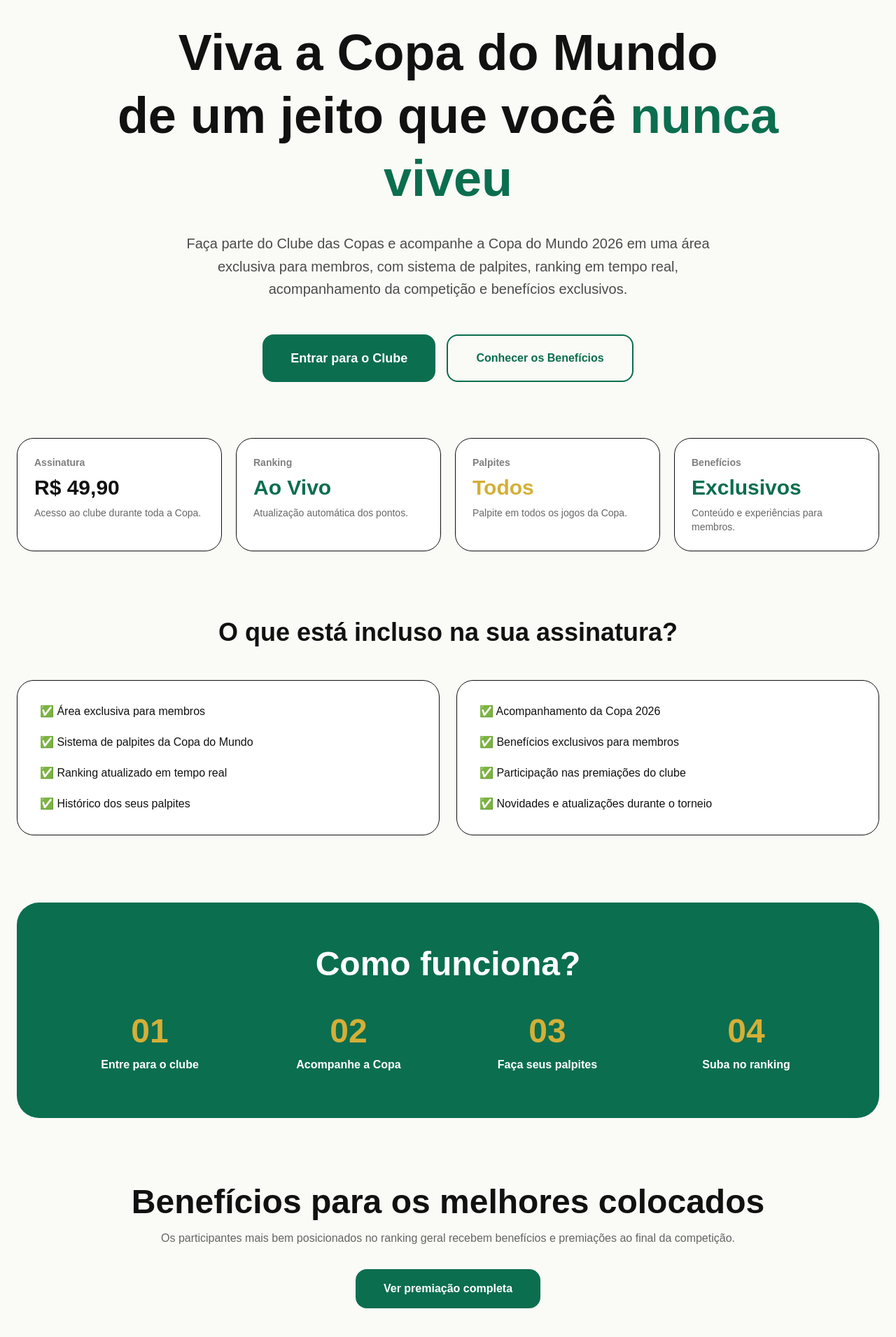
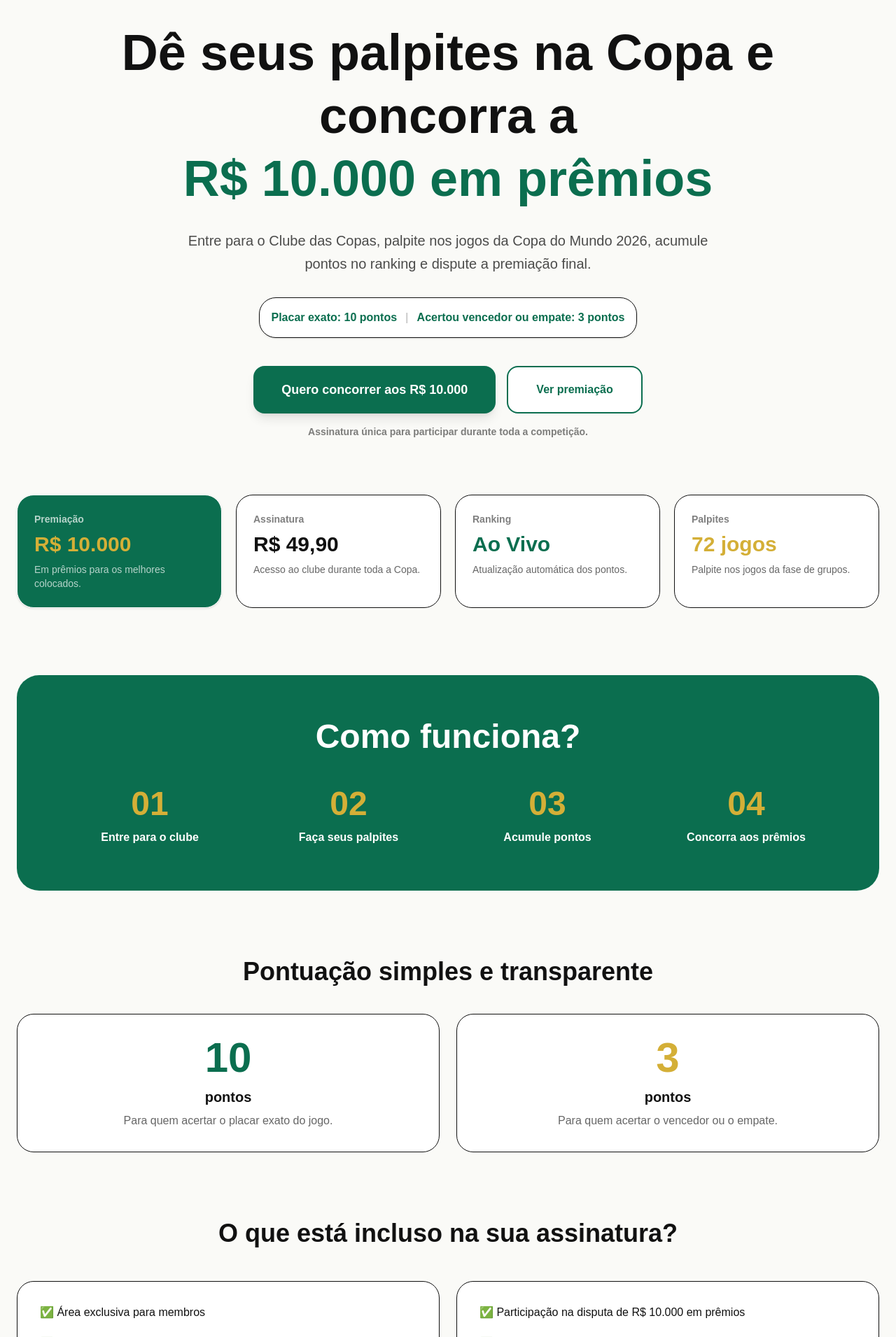
Before and after one commit to Passaportedasorte/clube-das-copas, a Next.js app: page / in a window 1280 px wide. Shown: the part 189-2100 px from the top of the page at 70% size. Built offline with nearby package versions, Linux system fonts and the light colour scheme; no server answers.

Commit message:
style: melhorar home e destacar premiacao

```diff
--- a/app/page.tsx
+++ b/app/page.tsx
@@ -1,57 +1,74 @@
 export default function Home() {
   return (
     <main className="min-h-screen bg-[#FAFAF7] text-[#111111]">
-      <section className="max-w-7xl mx-auto px-6 py-20">
-
+      <section className="max-w-7xl mx-auto px-5 md:px-6 py-14 md:py-20">
         <div className="text-center max-w-5xl mx-auto">
-
-          <span className="inline-flex items-center gap-2 bg-[#D4AF37]/15 text-[#0B6E4F] border border-[#D4AF37]/30 px-5 py-2 rounded-full font-black text-sm">
+          <span className="inline-flex items-center gap-2 bg-[#D4AF37]/20 text-[#0B6E4F] border border-[#D4AF37]/40 px-5 py-2 rounded-full font-black text-sm">
             🏆 Clube Oficial da Copa do Mundo 2026
           </span>
 
-          <h1 className="mt-8 text-5xl md:text-7xl font-black leading-tight">
-            Viva a Copa do Mundo
-            <br />
-            de um jeito que você
-            <span className="text-[#0B6E4F]"> nunca viveu</span>
+          <h1 className="mt-8 text-4xl md:text-7xl font-black leading-tight">
+            Dê seus palpites na Copa e concorra a
+            <span className="block text-[#0B6E4F]">
+              R$ 10.000 em prêmios
+            </span>
           </h1>
 
-          <p className="max-w-3xl mx-auto mt-8 text-xl text-black/70 leading-relaxed">
-            Faça parte do Clube das Copas e acompanhe a Copa do Mundo 2026
-            em uma área exclusiva para membros, com sistema de palpites,
-            ranking em tempo real, acompanhamento da competição e benefícios exclusivos.
+          <p className="max-w-3xl mx-auto mt-7 text-lg md:text-xl text-black/70 leading-relaxed">
+            Entre para o Clube das Copas, palpite nos jogos da Copa do Mundo
+            2026, acumule pontos no ranking e dispute a premiação final.
           </p>
 
-          <div className="flex flex-col md:flex-row justify-center gap-4 mt-12">
+          <div className="mt-8 inline-flex flex-col md:flex-row items-center justify-center gap-3 bg-white border rounded-3xl p-4 shadow-sm">
+            <div className="font-black text-[#0B6E4F]">
+              Placar exato: 10 pontos
+            </div>
 
+            <div className="hidden md:block text-black/20 font-black">|</div>
+
+            <div className="font-black text-[#0B6E4F]">
+              Acertou vencedor ou empate: 3 pontos
+            </div>
+          </div>
+
+          <div className="flex flex-col md:flex-row justify-center gap-4 mt-10">
             <a
               href="/cadastro"
-              className="bg-[#0B6E4F] hover:opacity-90 transition text-white px-10 py-5 rounded-2xl font-black text-lg"
+              className="bg-[#0B6E4F] hover:opacity-90 transition text-white px-10 py-5 rounded-2xl font-black text-lg shadow-lg"
             >
-              Entrar para o Clube
+              Quero concorrer aos R$ 10.000
             </a>
 
             <a
               href="/premiacao"
-              className="border-2 border-[#0B6E4F] text-[#0B6E4F] px-10 py-5 rounded-2xl font-black"
+              className="border-2 border-[#0B6E4F] text-[#0B6E4F] px-10 py-5 rounded-2xl font-black bg-white"
             >
-              Conhecer os Benefícios
+              Ver premiação
             </a>
-
           </div>
 
+          <p className="mt-4 text-sm text-black/50 font-semibold">
+            Assinatura única para participar durante toda a competição.
+          </p>
         </div>
 
-        <div className="grid md:grid-cols-4 gap-5 mt-20">
+        <div className="grid md:grid-cols-4 gap-5 mt-16 md:mt-20">
+          <div className="bg-[#0B6E4F] text-white border rounded-3xl p-6 shadow-sm">
+            <p className="text-sm text-white/70 font-bold">Premiação</p>
+
+            <p className="text-3xl font-black mt-2 text-[#D4AF37]">
+              R$ 10.000
+            </p>
+
+            <p className="text-white/70 text-sm mt-2">
+              Em prêmios para os melhores colocados.
+            </p>
+          </div>
 
           <div className="bg-white border rounded-3xl p-6">
-            <p className="text-sm text-black/50 font-bold">
-              Assinatura
-            </p>
+            <p className="text-sm text-black/50 font-bold">Assinatura</p>
 
-            <p className="text-3xl font-black mt-2">
-              R$ 49,90
-            </p>
+            <p className="text-3xl font-black mt-2">R$ 49,90</p>
 
             <p className="text-black/60 text-sm mt-2">
               Acesso ao clube durante toda a Copa.
@@ -59,9 +76,7 @@ export default function Home() {
           </div>
 
           <div className="bg-white border rounded-3xl p-6">
-            <p className="text-sm text-black/50 font-bold">
-              Ranking
-            </p>
+            <p className="text-sm text-black/50 font-bold">Ranking</p>
 
             <p className="text-3xl font-black text-[#0B6E4F] mt-2">
               Ao Vivo
@@ -73,43 +88,76 @@ export default function Home() {
           </div>
 
           <div className="bg-white border rounded-3xl p-6">
-            <p className="text-sm text-black/50 font-bold">
-              Palpites
-            </p>
+            <p className="text-sm text-black/50 font-bold">Palpites</p>
 
             <p className="text-3xl font-black text-[#D4AF37] mt-2">
-              Todos
+              72 jogos
             </p>
 
             <p className="text-black/60 text-sm mt-2">
-              Palpite em todos os jogos da Copa.
+              Palpite nos jogos da fase de grupos.
             </p>
           </div>
-
-          <div className="bg-white border rounded-3xl p-6">
-            <p className="text-sm text-black/50 font-bold">
-              Benefícios
-            </p>
-
-            <p className="text-3xl font-black text-[#0B6E4F] mt-2">
-              Exclusivos
-            </p>
-
-            <p className="text-black/60 text-sm mt-2">
-              Conteúdo e experiências para membros.
-            </p>
-          </div>
-
         </div>
 
-        <div className="mt-24">
+        <div className="mt-20 md:mt-24 bg-[#0B6E4F] rounded-[2rem] p-8 md:p-16 text-white">
+          <h2 className="text-4xl md:text-5xl font-black text-center">
+            Como funciona?
+          </h2>
 
+          <div className="grid md:grid-cols-4 gap-8 mt-12">
+            <div className="text-center">
+              <div className="text-5xl font-black text-[#D4AF37]">01</div>
+              <p className="mt-3 font-bold">Entre para o clube</p>
+            </div>
+
+            <div className="text-center">
+              <div className="text-5xl font-black text-[#D4AF37]">02</div>
+              <p className="mt-3 font-bold">Faça seus palpites</p>
+            </div>
+
+            <div className="text-center">
+              <div className="text-5xl font-black text-[#D4AF37]">03</div>
+              <p className="mt-3 font-bold">Acumule pontos</p>
+            </div>
+
+            <div className="text-center">
+              <div className="text-5xl font-black text-[#D4AF37]">04</div>
+              <p className="mt-3 font-bold">Concorra aos prêmios</p>
+            </div>
+          </div>
+        </div>
+
+        <div className="mt-20 md:mt-24">
+          <h2 className="text-4xl font-black text-center">
+            Pontuação simples e transparente
+          </h2>
+
+          <div className="grid md:grid-cols-2 gap-6 mt-10">
+            <div className="bg-white border rounded-3xl p-8 text-center">
+              <p className="text-6xl font-black text-[#0B6E4F]">10</p>
+              <p className="mt-3 text-xl font-black">pontos</p>
+              <p className="text-black/60 mt-2">
+                Para quem acertar o placar exato do jogo.
+              </p>
+            </div>
+
+            <div className="bg-white border rounded-3xl p-8 text-center">
+              <p className="text-6xl font-black text-[#D4AF37]">3</p>
+              <p className="mt-3 text-xl font-black">pontos</p>
+              <p className="text-black/60 mt-2">
+                Para quem acertar o vencedor ou o empate.
+              </p>
+            </div>
+          </div>
+        </div>
+
+        <div className="mt-20 md:mt-24">
           <h2 className="text-4xl font-black text-center">
             O que está incluso na sua assinatura?
           </h2>
 
           <div className="grid md:grid-cols-2 gap-6 mt-12">
-
             <div className="bg-white border rounded-3xl p-8">
               <ul className="space-y-5 font-medium">
                 <li>✅ Área exclusiva para membros</li>
@@ -121,88 +169,32 @@ export default function Home() {
 
             <div className="bg-white border rounded-3xl p-8">
               <ul className="space-y-5 font-medium">
+                <li>✅ Participação na disputa de R$ 10.000 em prêmios</li>
                 <li>✅ Acompanhamento da Copa 2026</li>
-                <li>✅ Benefícios exclusivos para membros</li>
-                <li>✅ Participação nas premiações do clube</li>
-                <li>✅ Novidades e atualizações durante o torneio</li>
+                <li>✅ Pontuação automática após os resultados</li>
+                <li>✅ Atualizações durante o torneio</li>
               </ul>
             </div>
-
           </div>
-
         </div>
 
-        <div className="mt-24 bg-[#0B6E4F] rounded-[2rem] p-10 md:p-16 text-white">
-
-          <h2 className="text-4xl md:text-5xl font-black text-center">
-            Como funciona?
+        <div className="mt-20 md:mt-24 text-center bg-white border rounded-[2rem] p-8 md:p-14">
+          <h2 className="text-4xl md:text-5xl font-black">
+            A Copa fica muito mais emocionante quando vale prêmio
           </h2>
 
-          <div className="grid md:grid-cols-4 gap-8 mt-12">
-
-            <div className="text-center">
-              <div className="text-5xl font-black text-[#D4AF37]">
-                01
-              </div>
-
-              <p className="mt-3 font-bold">
-                Entre para o clube
-              </p>
-            </div>
-
-            <div className="text-center">
-              <div className="text-5xl font-black text-[#D4AF37]">
-                02
-              </div>
-
-              <p className="mt-3 font-bold">
-                Acompanhe a Copa
-              </p>
-            </div>
-
-            <div className="text-center">
-              <div className="text-5xl font-black text-[#D4AF37]">
-                03
-              </div>
-
-              <p className="mt-3 font-bold">
-                Faça seus palpites
-              </p>
-            </div>
-
-            <div className="text-center">
-              <div className="text-5xl font-black text-[#D4AF37]">
-                04
-              </div>
-
-              <p className="mt-3 font-bold">
-                Suba no ranking
-              </p>
-            </div>
-
-          </div>
-
-        </div>
-
-        <div className="mt-24 text-center">
-
-          <h2 className="text-4xl md:text-5xl font-black">
-            Benefícios para os melhores colocados
-          </h2>
-
-          <p className="text-black/60 mt-4">
-            Os participantes mais bem posicionados no ranking geral recebem benefícios e premiações ao final da competição.
+          <p className="text-black/60 mt-4 max-w-2xl mx-auto">
+            Entre no Clube das Copas, faça seus palpites e acompanhe sua posição
+            no ranking até o final da competição.
           </p>
 
           <a
-            href="/premiacao"
+            href="/cadastro"
             className="inline-block mt-8 bg-[#0B6E4F] text-white px-10 py-4 rounded-2xl font-black"
           >
-            Ver premiação completa
+            Participar agora
           </a>
-
         </div>
-
       </section>
     </main>
   );
```
